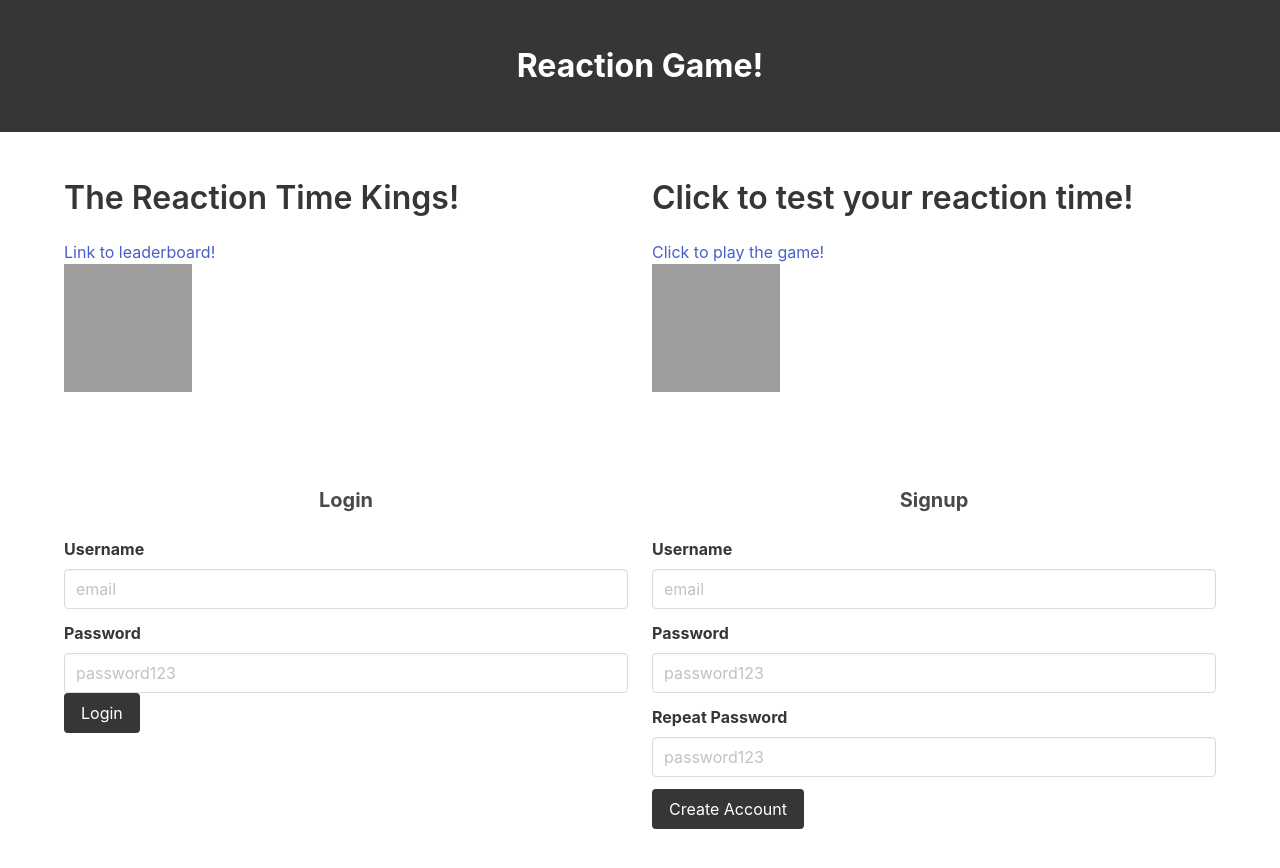
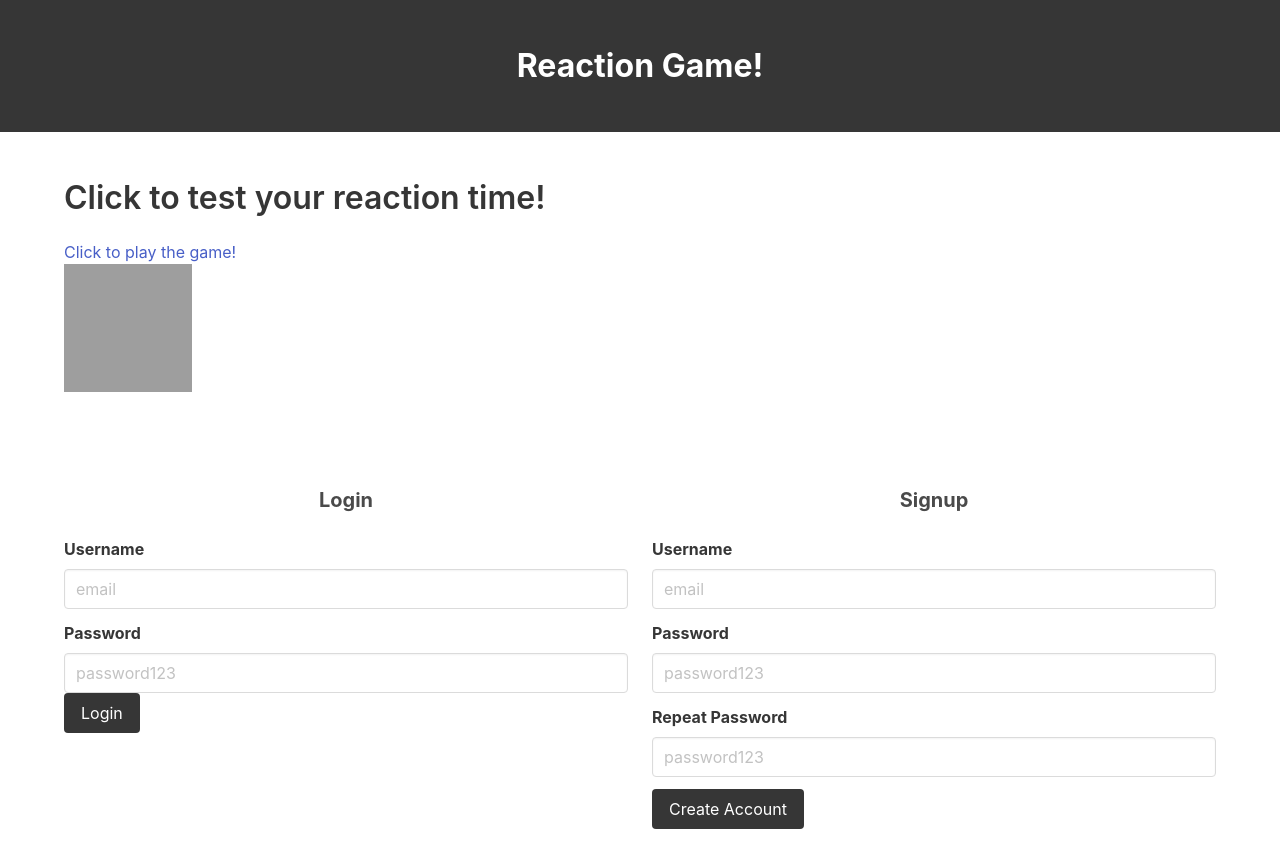
Before and after one commit to jdmar3-comp426/a99-finalproject, a website: page index.html in a window 1280 px wide. Drawn offline with nearby package versions, Linux system fonts and the light colour scheme; grey boxes are pictures that could not be loaded.

Commit message:
removed leaderboard section

```diff
--- a/index.html
+++ b/index.html
@@ -19,20 +19,10 @@
 </section>
 <section class ="section">
     <div class = "container">
-        <div class = "columns">
-            <div class = "column">
-<!--Link to leaderboard page-->
-<h2 class="title">The Reaction Time Kings!</h2>
-<h2><a href="leaderboards.html">Link to leaderboard!</a></h2>
-<img class="image is-128x128 is-rounded"src="https://thumbs.dreamstime.com/b/golden-cartoon-crown-royal-badge-king-symbol-queen-sign-design-element-vector-golden-cartoon-crown-royal-badge-king-symbol-queen-119241627.jpg" alt="leaderboard">
-
-            </div>
-            <div class = "column">
 <!--Link to play the game-->
 <h2 class="title">Click to test your reaction time!</h2>
 <h2><a href="game.html">Click to play the game!</a></h2>
 <img class="image is-128x128 is-rounded"src="https://upload.wikimedia.org/wikipedia/commons/thumb/0/0e/Ski_trail_rating_symbol-green_circle.svg/1200px-Ski_trail_rating_symbol-green_circle.svg.png" alt = "reaction game">
-        </div>
     </div>
 </section>
         <section class="section">
```
